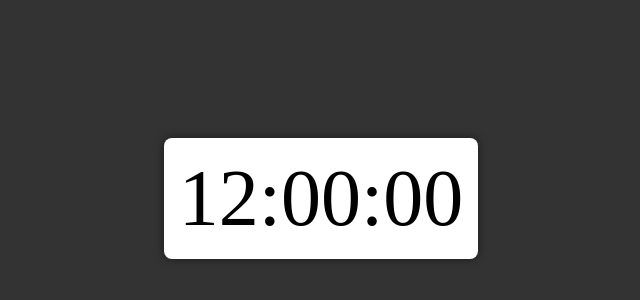
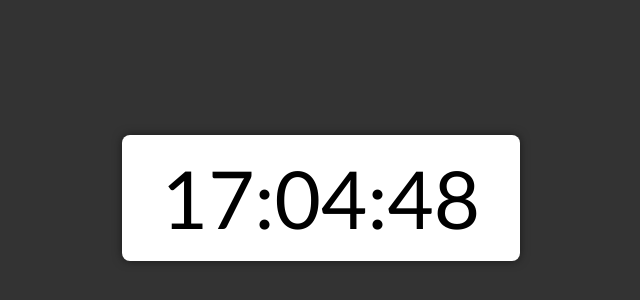
Before and after one commit to renaldopetlim/RELOGIO-DIGITAL, a plain HTML site: page index.html in a window 1280 px wide. Shown: the part 202-502 px from the top of the page, without its empty margins (319-959 px from the left). Drawn offline with Linux system fonts and the light colour scheme.

Commit message:
Funcionalidade

```diff
--- a/script.js
+++ b/script.js
@@ -0,0 +1,12 @@
+function updateTime(){
+    const timeElement = document.getElementById('time');
+    const now = new Date();
+    const hours = now.getHours().toString().padStart(2, '0');
+    const minutes = now.getMinutes().toString().padStart(2, '0');
+    const seconds = now.getSeconds().toString().padStart(2, '0');
+    const timeString = `${hours}:${minutes}:${seconds}`;
+    timeElement.textContent = timeString;
+}
+
+setInterval(updateTime, 1000); // Atualiza a Cada Segundo.
+updateTime(); // Chama a Função Para Exibir o Tempo Atual Imediatamente.
--- a/style.css
+++ b/style.css
@@ -5,10 +5,11 @@ body{
     height: 100vh;
     margin: 0;
     background-color: #333;
+    font-family: 'Trebuchet MS', 'Lucida Sans Unicode', 'Lucida Grande', 'Lucida Sans', Arial, sans-serif;
 }
     #clock{
         background-color: #fff;
-        padding: 15px;
+        padding: 15px 40px 15px 40px;
         border-radius: 8px;
         box-shadow: 0 0 10px rgba(0, 0, 0, 0.5);
     }
```
